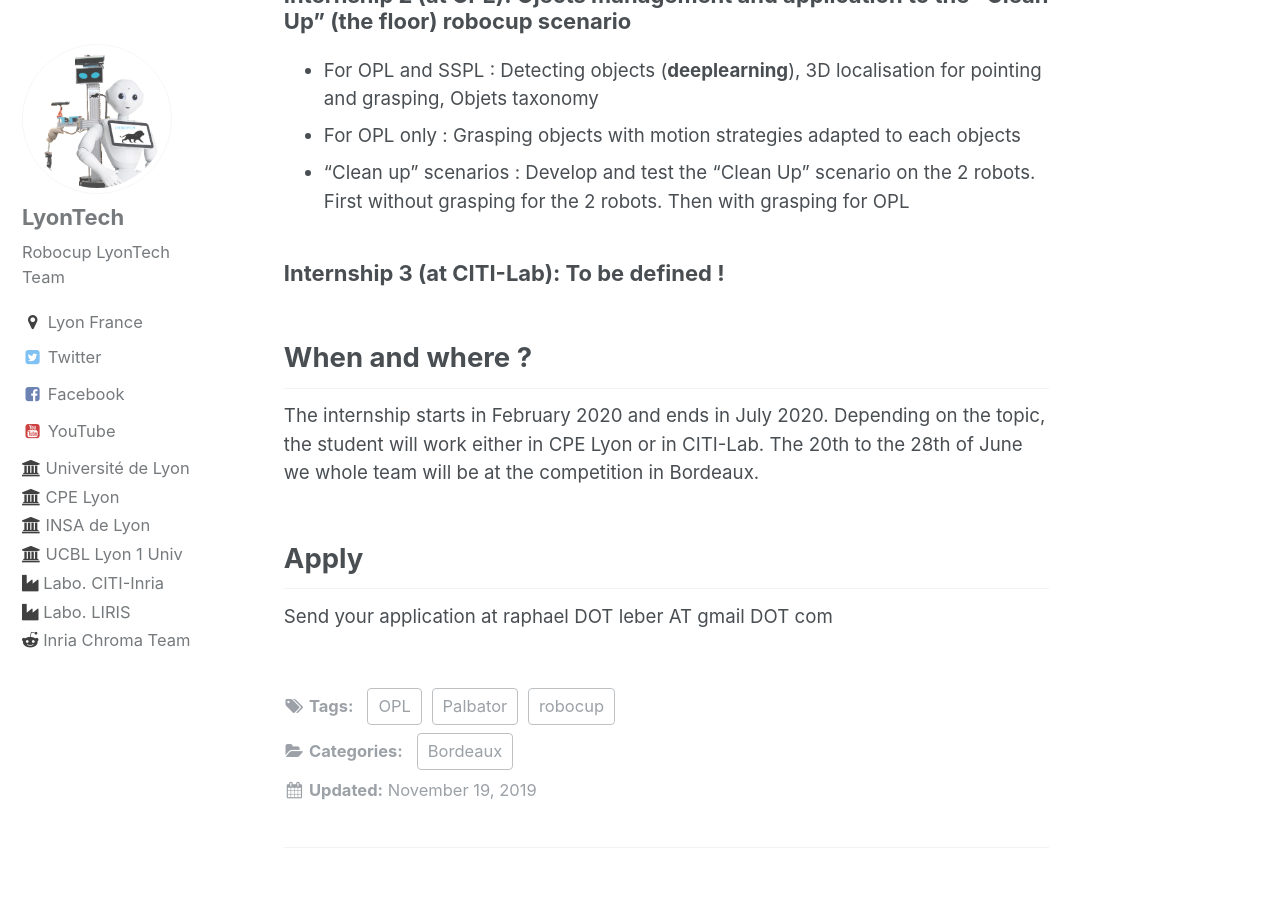
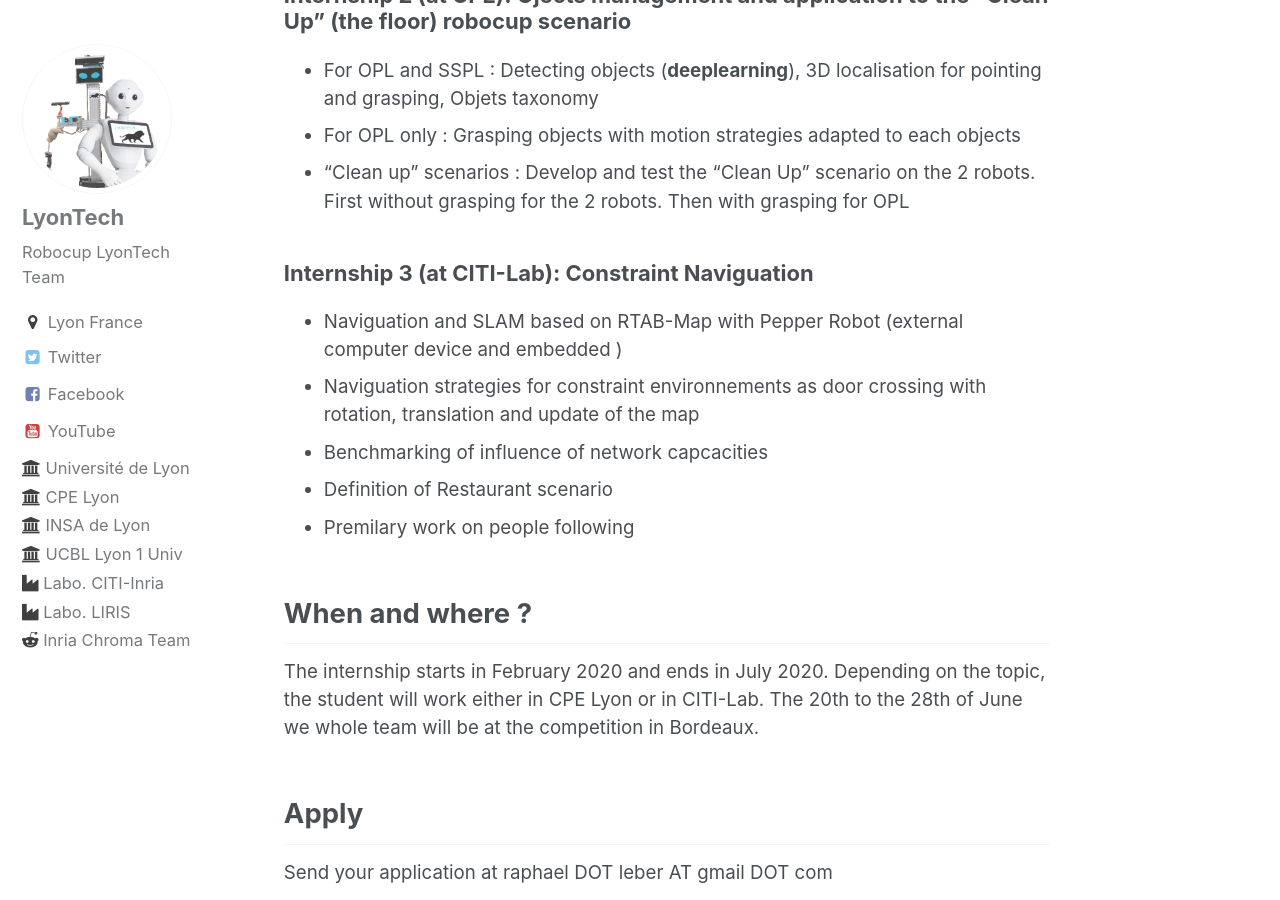
Before and after one commit to Robocup-Lyontech/Robocup-Lyontech.github.io, a Jekyll site: the page built from _posts/2019-11-19-Internship.md, in a window 1280 px wide and 900 px high, scrolled down 1667 px. Built offline with Jekyll 4.4.1, drawn with Linux system fonts in a browser that asks for light colours.

Commit message:
Update 2019-11-19-Internship.md

```diff
--- a/_posts/2019-11-19-Internship.md
+++ b/_posts/2019-11-19-Internship.md
@@ -45,15 +45,15 @@ You will compete with/against world **top-level** teams, work on **most recent t
 - For OPL only : Grasping objects with motion strategies adapted to each objects
 - "Clean up" scenarios : Develop and test the "Clean Up" scenario on the 2 robots. First without grasping for the 2 robots. Then with grasping for OPL
 
-### Internship 3 (at CITI-Lab): To be defined !
-<!---
-- Mise en oeuvre de Rtab-Map sur Pepper
-- Dans un premier temps sur ROS sur un PC distant
-- Dans un second temps sur le pepper
-- Benchmarking avec perturbation réseaux
-- Dev people follower
-- Ecrire le scénario Restaurant sur OPL
--->
+### Internship 3 (at CITI-Lab): Constraint Naviguation
+
+- Naviguation and SLAM based on  RTAB-Map with  Pepper Robot (external computer device and embedded )
+- Naviguation strategies for constraint environnements as door crossing with  rotation, translation and update of the map
+- Benchmarking of influence of network capcacities
+- Definition of Restaurant scenario
+- Premilary work on people following
+
+
 
 ## When and where ?
 The internship starts in February 2020 and ends in July 2020. Depending on the topic, the student will work either in CPE Lyon or in CITI-Lab. The 20th to the 28th of June we whole team will be at the competition in Bordeaux.
```
